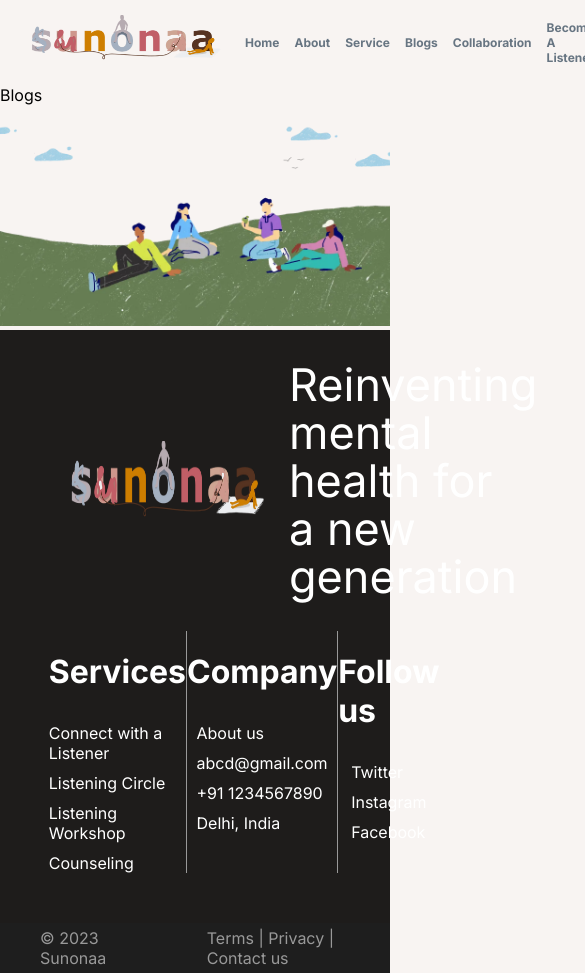
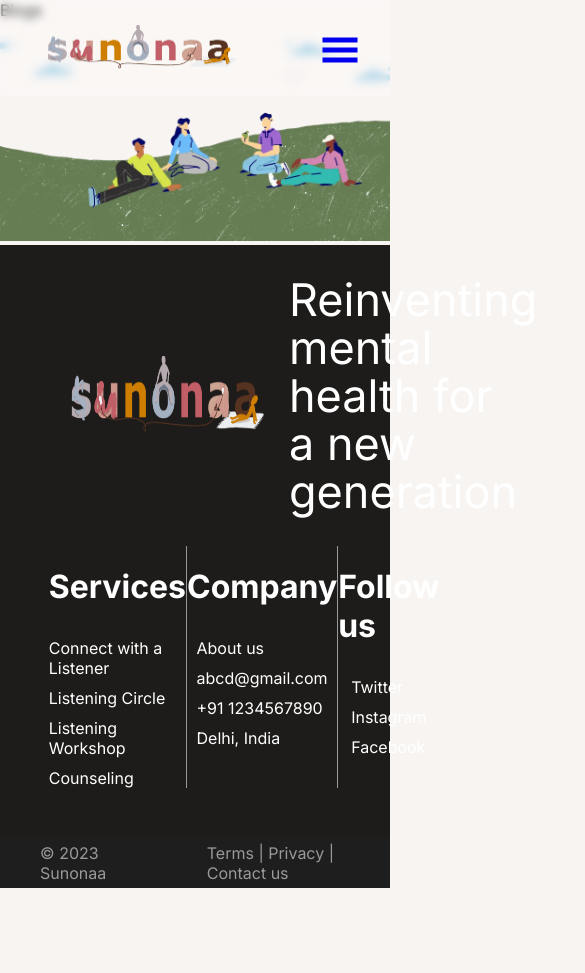
Before and after one commit to Anuran12/sunonaa, a React (Create React App) app in the folder frontend/: page /Blogs in a window 390 px wide. Shown: the top 973 px of the page, 585 px wide, since content can reach past the window. After the commit the page ends 888 px from the top, so only its background shows below. Built offline with nearby package versions, Linux system fonts and the light colour scheme.

Commit message:
nav responsive

```diff
--- a/frontend/package.json
+++ b/frontend/package.json
@@ -12,6 +12,7 @@
     "react-countup": "^6.4.2",
     "react-dom": "^18.2.0",
     "react-faq-component": "^1.3.4",
+    "react-icons": "^4.10.1",
     "react-router-dom": "^6.13.0",
     "react-scripts": "5.0.1",
     "react-scroll-trigger": "^0.6.14",
--- a/frontend/src/component/Navbar.js
+++ b/frontend/src/component/Navbar.js
@@ -1,9 +1,11 @@
-import React from 'react'
+import React, { useState } from 'react'
 import '../styles/Navbar.css'
 import Logo from '../img/logo.png'
 import {Link} from "react-router-dom";
+import { GiHamburgerMenu } from "react-icons/gi";
 
 function Navbar() {
+  const [showMediaIcons, setShowMediaIcons] = useState(false);
   return (
     <header class="nav">
         <img
@@ -12,15 +14,36 @@ function Navbar() {
           class="logo-top"
           onclick="window.location = '/';"
         />
-        <nav class="nav-list">
+        <div
+          className={
+            showMediaIcons ? "menu-link mobile-menu-link" : "menu-link"
+          }>
+            <nav class="nav-list">
           <Link to='/' class="nav-link scale">Home</Link>
           <Link to='/About' class="nav-link scale">About</Link>
           <Link to='/Services' class="nav-link scale">Service</Link>
           <Link to='/Blogs' class="nav-link scale">Blogs</Link>
           <Link to='/Collaboration' class="nav-link scale">Collaboration</Link>
           <Link to='/Listener' class="nav-link scale">Become A Listener</Link>
+          <div className='nav_btns_mobile'>
+        <a
+          id="nav-btn1"
+          class="nav-btn"
+          >Volunteer
+          </a>
+        <a
+          id="nav-btn2"
+          class="nav-btn"
+          >Donate
+          </a>
+        </div>
+
 
         </nav>
+
+
+
+        </div>
         <div className='nav_btns'>
         <a
           id="nav-btn1"
@@ -33,6 +56,12 @@ function Navbar() {
           >Donate
           </a>
         </div>
+        <div className="hamburger-menu">
+            <a href="#" onClick={() => setShowMediaIcons(!showMediaIcons)}>
+              <GiHamburgerMenu />
+            </a>
+          </div>
+
 
         {/* <button class="right" id="collapse-btn" onclick="showMenu(event)">
           <span class="menu-bar"></span>
--- a/frontend/src/styles/Hero.css
+++ b/frontend/src/styles/Hero.css
@@ -1,4 +1,5 @@
 .hero__box {
+    padding-top: 80px;
     display: flex;
 
 }
--- a/frontend/src/styles/Navbar.css
+++ b/frontend/src/styles/Navbar.css
@@ -1,29 +1,35 @@
 .nav{
     display: grid;
-    grid-template-areas: 'logo list list list list list list list list btns btns';
+    grid-template-columns: 2rem 1fr 2fr 1.8fr 2rem;
     width: 100%;
-    height: 85px;
+    height: 75px;
+    position: fixed;
+    backdrop-filter: blur(4px);
+    background: hsla(0,0%,100%,.25);
 
 }
 
 .logo-top{
-    grid-area: logo;
+    grid-column: 2/3;
     cursor: pointer;
     width: 245px;
     height: auto;
     margin-top: 15px;
     margin-bottom: 15px;
+    justify-content: start;
+    align-items: center;
+    align-self: center;
 
 }
 .nav-list{
+    grid-column: 3/4;
     display: flex;
     align-items: center;
-    grid-area: list;
 }
 .nav_btns{
-    grid-area: btns;
+    grid-column: 4/5;
     display: flex;
-    justify-content: center;
+    justify-content: end;
     align-items: center;
     gap: 12px;
 }
@@ -42,7 +48,113 @@
 .nav-link{
     text-decoration: none;
     margin-right: 15px;
-    font-size: 12px;
+    font-size: 14px;
     font-weight: bold;
     color: rgb(103, 117, 130);
 }
+.nav-link:hover {
+    color: #FF7E3E;
+}
+.hamburger-menu {
+    display: none;
+  }
+  .nav_btns_mobile{
+    display: none;
+
+  }
+
+
+  /* Responsive */
+  @media (max-width: 998px) {
+    .nav {
+      height: 7rem;
+      grid-template-columns: 2rem 2fr 3fr 2rem 2rem;
+    }
+
+    .menu-link {
+      display: none;
+    }
+    .nav_btns{
+        display: none;
+    }
+    .nav_btns_mobile{
+        display: block;
+    }
+
+    .logo{
+      height: 7rem;
+    }
+
+    .mobile-menu-link {
+        width: 70%;
+        position: absolute;
+        right: 0px;
+
+    }
+
+    .mobile-menu-link {
+      background-color: white;
+      height: 100vh;
+      display: grid;
+      grid-column: 2/5;
+      align-items: center;
+      padding-left: 3rem;
+      transition: all 2s linear;
+
+      box-shadow: rgba(50, 50, 93, 0.25) 0px 50px 100px -20px,
+        rgba(0, 0, 0, 0.3) 0px 30px 60px -30px;
+    }
+
+    .mobile-menu-link .nav-list {
+      height: 20rem;
+      display: flex;
+      justify-content: space-around;
+      flex-direction: column;
+      align-items: start;
+    }
+
+
+    .hamburger-menu {
+      display: block;
+      position: absolute;
+      right: 30px;
+      top: 30px;
+      font-size: 2.5rem;
+      justify-content: end;
+      z-index: 999;
+    }
+  }
+
+  @media (max-width: 798px) {
+    .nav {
+      height: 6rem;
+      grid-template-columns: 1rem 2fr 1fr 1fr 1rem;
+    }
+
+    .logo {
+      height: 6rem;
+    }
+
+
+
+    .hamburger-menu {
+      display: block;
+      font-size: 2.5rem;
+    }
+  }
+
+  @media (max-width: 520px) {
+    .nav {
+      height: 6rem;
+      grid-template-columns: 1rem 4fr 1fr 1fr 1rem;
+    }
+
+    .logo{
+      height: 6rem;
+    }
+
+    .hamburger-menu {
+      display: block;
+      font-size: 2.5rem;
+    }
+  }
```
Also changed, not shown: 1 other file (tests, documents, lock files or other folders).
